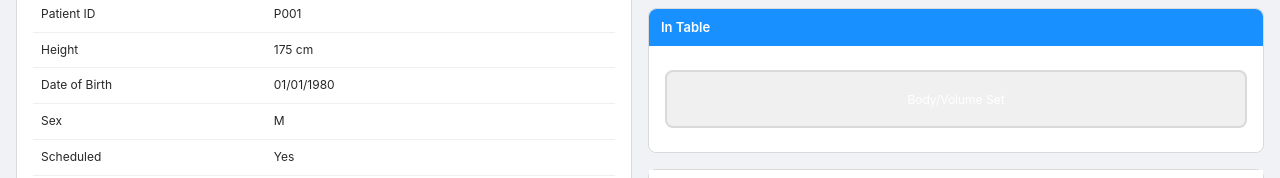
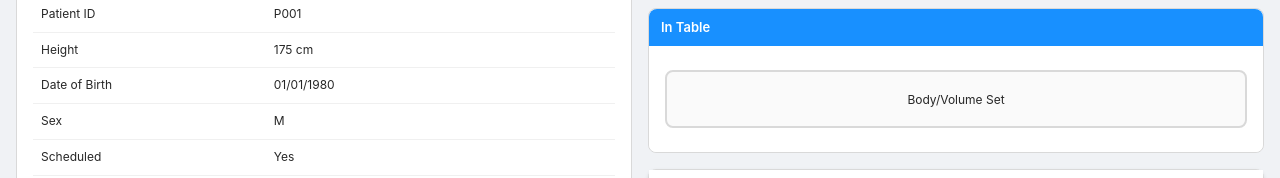
Before and after one commit to alexiskulash/fusion-antd, a React (Vite) app: page /monitor in a window 1280 px wide. Shown: the part 414-592 px from the top of the page. Built offline with nearby package versions, Linux system fonts and the light colour scheme.

Commit message:
Update table-content and controls styling for consistency
cgen-401095d534eb491583f315d675e2087f

```diff
--- a/src/Monitor.css
+++ b/src/Monitor.css
@@ -315,12 +315,17 @@
 }
 
 .table-content {
-  background: #f0f0f0;
+  background: #fafafa;
   border: 2px solid #d9d9d9;
   border-radius: 8px;
   padding: 16px;
   margin: 8px 0;
   color: rgba(0, 0, 0, 0.85);
+  text-align: center;
+}
+
+.table-content * {
+  color: rgba(0, 0, 0, 0.85) !important;
 }
 
 .controls-card {
@@ -328,6 +333,7 @@
   color: rgba(0, 0, 0, 0.85);
   border: 1px solid #d9d9d9;
   flex: 1;
+  box-shadow: 0 2px 4px rgba(0, 0, 0, 0.1);
 }
 
 .controls-card .ant-card-body {
```
